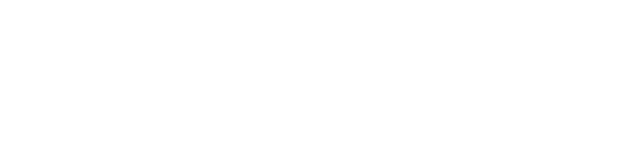
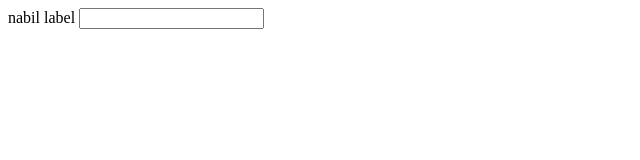
Before and after one commit to YASSINE92-coder/Git-practice, a plain HTML site: page index.html in a window 1280 px wide. Shown: the whole page, without its empty margins (0-640 px from the left). Drawn offline with Linux system fonts and the light colour scheme.

Commit message:
nabil modification html

```diff
--- a/index.html
+++ b/index.html
@@ -7,6 +7,8 @@
 </head>
 <body>
 <form>
+  <label for="">nabil label </label>
+  <input type="text" id="nabil input ">
 </form>
 </body>
 </html>
```
